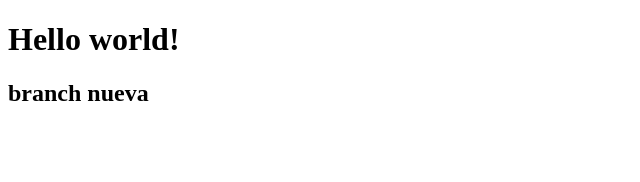
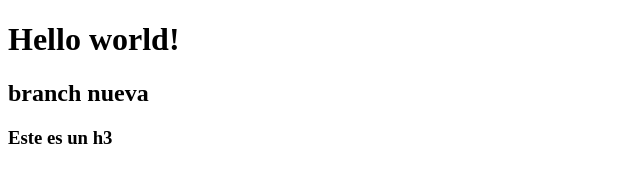
Before and after one commit to MathiBl/prueba_git, a plain HTML site: page index.html in a window 1280 px wide. Shown: the whole page, without its empty margins (0-640 px from the left). Drawn offline with Linux system fonts and the light colour scheme.

Commit message:
agregue un H3

```diff
--- a/index.html
+++ b/index.html
@@ -8,5 +8,6 @@
 <body>
     <h1>Hello world!</h1>
     <h2>branch nueva</h2>
+    <h3>Este es un h3</h3>
 </body>
 </html>
```
